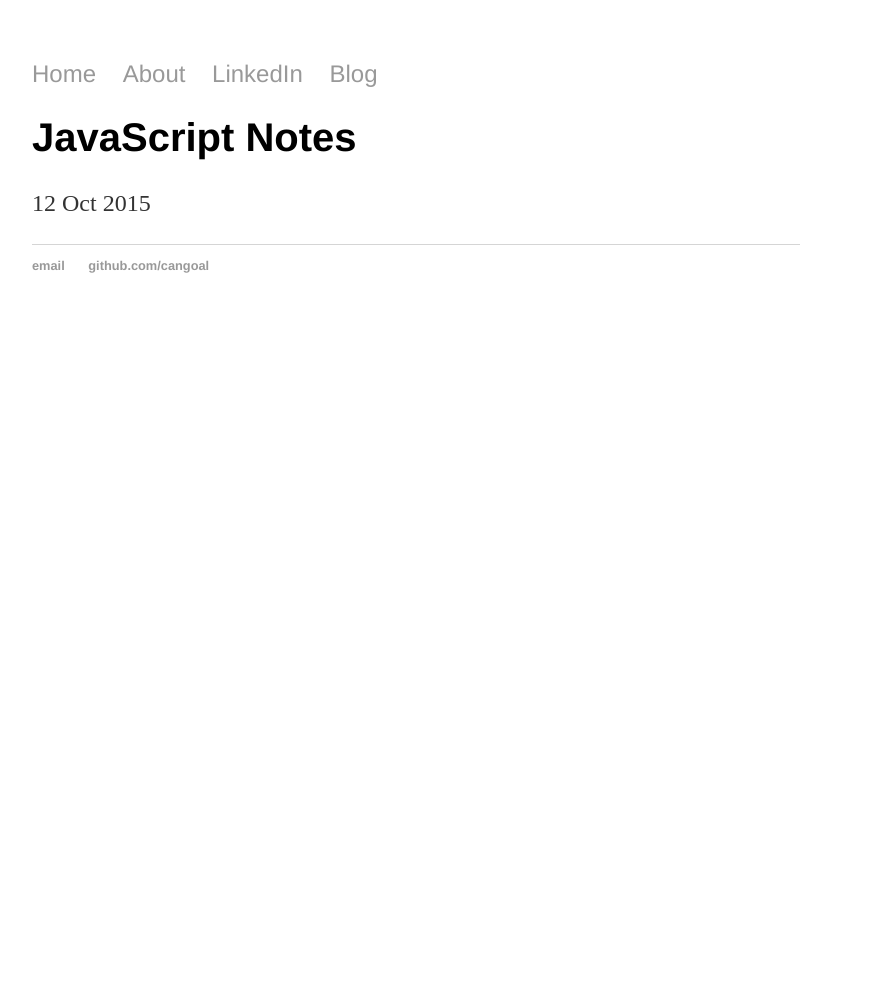
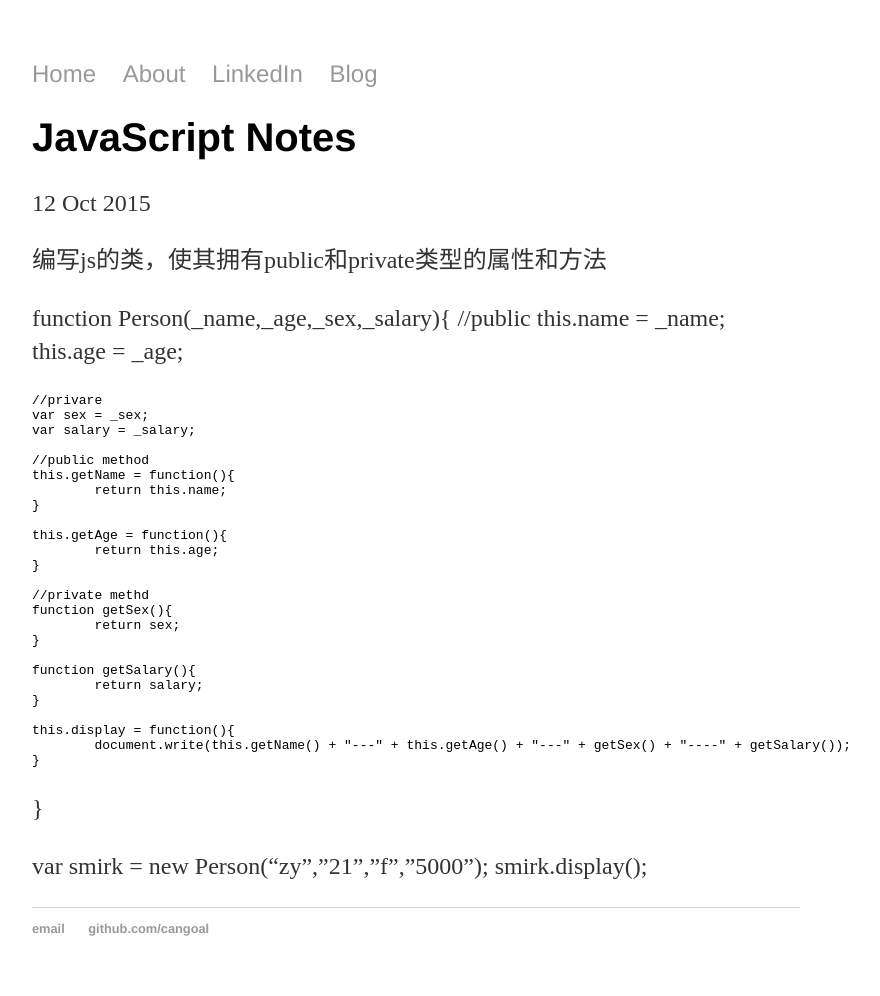
Before and after one commit to cangoal/cangoal.github.io, a Jekyll site: the page built from _posts/2015-10-12-javascript-notes.md, in a window 1280 px wide. Shown: the whole page, without its empty margins (224-1104 px from the left). Built offline with Jekyll 4.4.1, drawn with Linux system fonts in a browser that asks for light colours; Markdown is read by kramdown in place of the engine named in the settings; before the commit the page ends 900 px from its top, so only the background shows below that.

Commit message:
Update 2015-10-12-javascript-notes.md

```diff
--- a/_posts/2015-10-12-javascript-notes.md
+++ b/_posts/2015-10-12-javascript-notes.md
@@ -3,3 +3,42 @@ layout: post
 title: "JavaScript Notes"
 date: 2015-10-12
 ---
+
+
+编写js的类，使其拥有public和private类型的属性和方法
+
+function Person(_name,_age,_sex,_salary){
+	//public
+	this.name = _name;
+	this.age = _age;
+
+	//privare
+	var sex = _sex;
+	var salary = _salary;
+
+	//public method
+	this.getName = function(){
+		return this.name;
+	}
+
+	this.getAge = function(){
+		return this.age;
+	}
+
+	//private methd
+	function getSex(){
+		return sex;
+	}
+
+	function getSalary(){
+		return salary;
+	}
+
+	this.display = function(){
+		document.write(this.getName() + "---" + this.getAge() + "---" + getSex() + "----" + getSalary());
+	}
+
+}
+
+var smirk = new Person("zy","21","f","5000");
+smirk.display();
```
